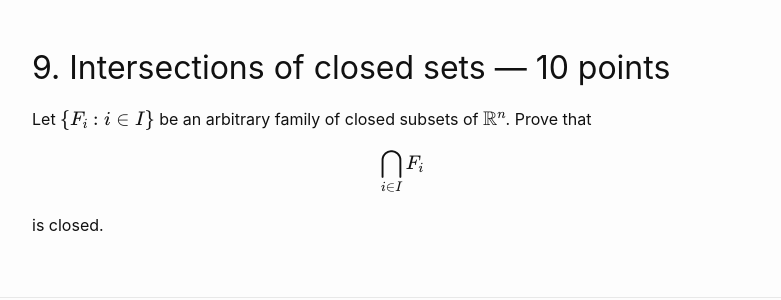
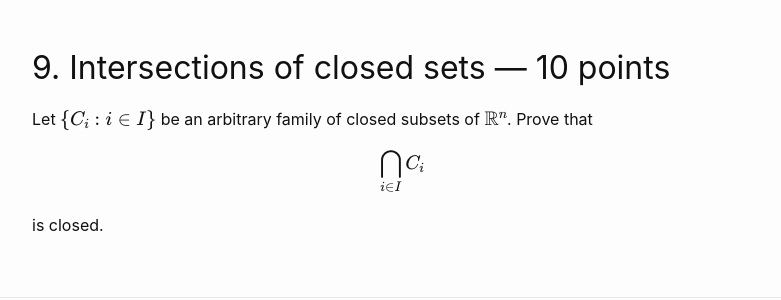
Before and after one commit to wcasper/math350fall2026, a Jekyll site: the page built from _exams/practice-exam1.md, in a window 1280 px wide and 900 px high, scrolled down 2711 px. Shown: the part 374-674 px from the top of the window, without its empty margins (238-1019 px from the left). Built offline with Jekyll 4.4.1, drawn with Linux system fonts in a browser that asks for light colours; formulas are drawn with MathJax 3.

Commit message:
changed notation

```diff
--- a/_exams/practice-exam1.md
+++ b/_exams/practice-exam1.md
@@ -146,10 +146,10 @@ Determine each of the following and justify your answers:
 
 ## 9. Intersections of closed sets — 10 points
 
-Let $$\{F_i:i\in I\}$$ be an arbitrary family of closed subsets of $$\mathbb{R}^n$$. Prove that
+Let $$\{C_i:i\in I\}$$ be an arbitrary family of closed subsets of $$\mathbb{R}^n$$. Prove that
 
 $$
-\bigcap_{i\in I}F_i
+\bigcap_{i\in I}C_i
 $$
 
 is closed.
```
